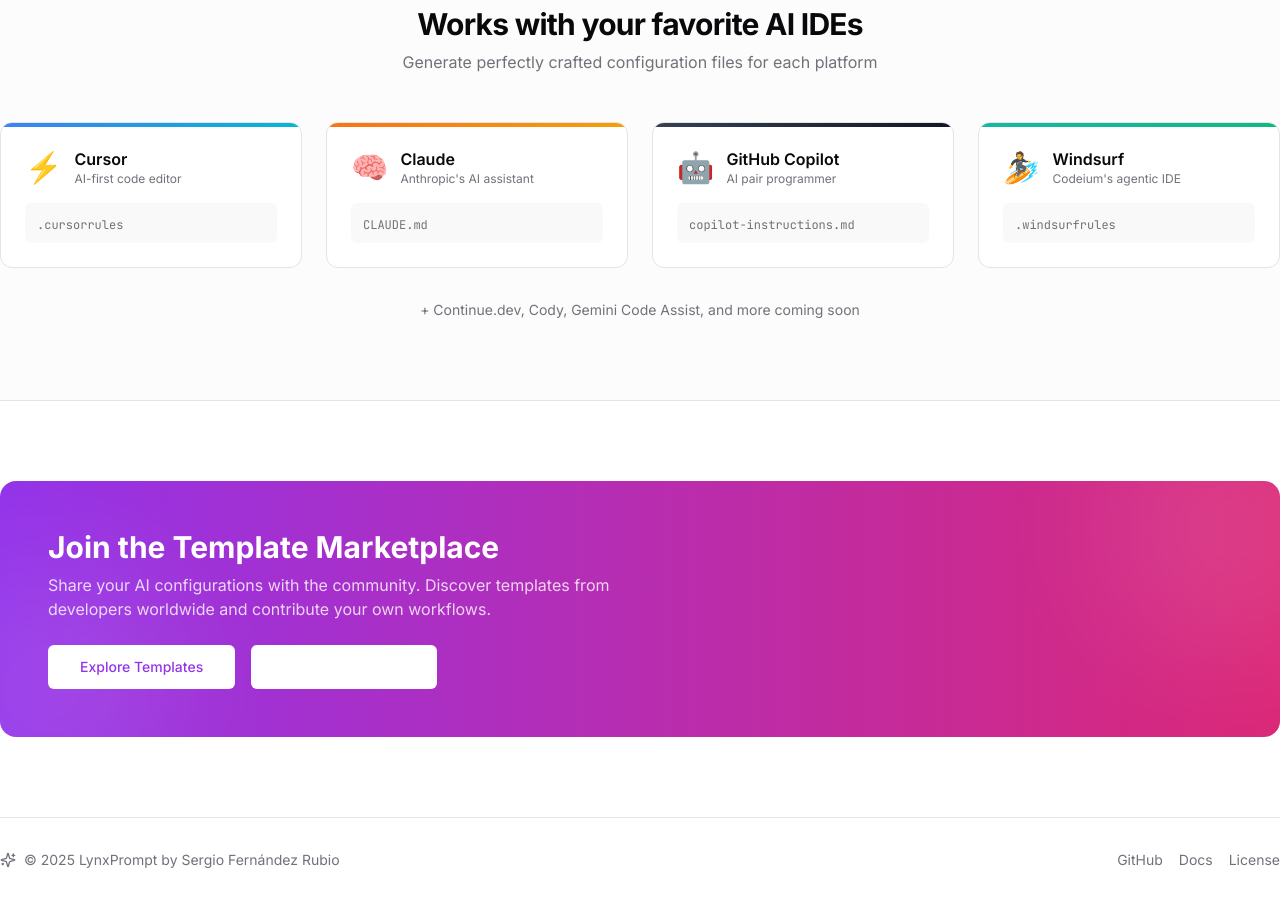
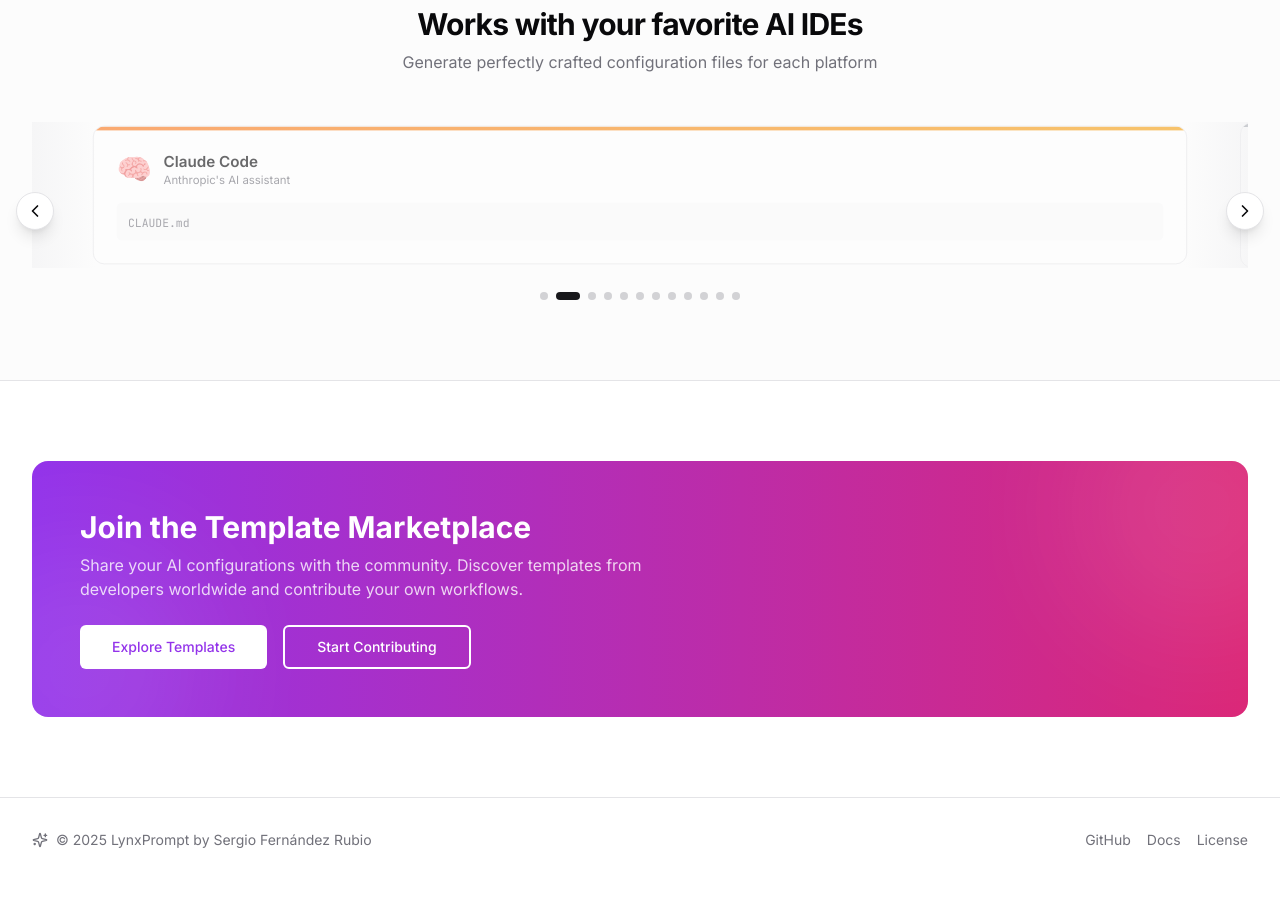
Before and after one commit to GeiserX/LynxPrompt, a Next.js app: page / in a window 1280 px wide. Shown: the part 940-1842 px from the top of the page. Built offline with nearby package versions, Linux system fonts and the light colour scheme.

Commit message:
feat: add platform carousel with all AI IDEs and fix padding issues

```diff
--- a/src/app/page.tsx
+++ b/src/app/page.tsx
@@ -1,5 +1,4 @@
 import Link from "next/link";
-import Image from "next/image";
 import { Button } from "@/components/ui/button";
 import {
   Sparkles,
@@ -10,13 +9,14 @@
   ArrowRight,
   Users,
 } from "lucide-react";
+import { PlatformCarousel } from "@/components/platform-carousel";
 
 export default function HomePage() {
   return (
     <div className="flex min-h-screen flex-col">
       {/* Header */}
       <header className="sticky top-0 z-50 w-full border-b bg-background/95 backdrop-blur supports-[backdrop-filter]:bg-background/60">
-        <div className="container flex h-16 items-center justify-between">
+        <div className="container mx-auto flex h-16 items-center justify-between px-4 sm:px-6 lg:px-8">
           <Link href="/" className="flex items-center gap-2">
             <Sparkles className="h-6 w-6 text-primary" />
             <span className="text-xl font-bold">LynxPrompt</span>
@@ -43,7 +43,7 @@
       </header>
 
       {/* Hero Section */}
-      <section className="container flex flex-col items-center justify-center gap-8 py-24 text-center">
+      <section className="container mx-auto flex flex-col items-center justify-center gap-8 px-4 py-24 text-center sm:px-6 lg:px-8">
         <div className="flex max-w-3xl flex-col items-center gap-4">
           <div className="flex items-center gap-2 rounded-full border bg-muted px-4 py-1.5 text-sm">
             <MousePointer2 className="h-4 w-4" />
@@ -100,9 +100,9 @@
         </div>
       </section>
 
-      {/* Supported Platforms - Elegant Cards */}
+      {/* Supported Platforms - Carousel */}
       <section className="border-y bg-muted/30 py-20">
-        <div className="container">
+        <div className="container mx-auto px-4 sm:px-6 lg:px-8">
           <div className="mb-12 text-center">
             <h2 className="text-3xl font-bold tracking-tight">
               Works with your favorite AI IDEs
@@ -112,45 +112,12 @@
             </p>
           </div>
 
-          <div className="grid gap-6 sm:grid-cols-2 lg:grid-cols-4">
-            <PlatformCard
-              name="Cursor"
-              description="AI-first code editor"
-              configFile=".cursorrules"
-              gradient="from-blue-500 to-cyan-500"
-              icon="⚡"
-            />
-            <PlatformCard
-              name="Claude"
-              description="Anthropic's AI assistant"
-              configFile="CLAUDE.md"
-              gradient="from-orange-500 to-amber-500"
-              icon="🧠"
-            />
-            <PlatformCard
-              name="GitHub Copilot"
-              description="AI pair programmer"
-              configFile="copilot-instructions.md"
-              gradient="from-gray-700 to-gray-900"
-              icon="🤖"
-            />
-            <PlatformCard
-              name="Windsurf"
-              description="Codeium's agentic IDE"
-              configFile=".windsurfrules"
-              gradient="from-teal-500 to-emerald-500"
-              icon="🏄"
-            />
-          </div>
-
-          <p className="mt-8 text-center text-sm text-muted-foreground">
-            + Continue.dev, Cody, Gemini Code Assist, and more coming soon
-          </p>
+          <PlatformCarousel />
         </div>
       </section>
 
       {/* Community Templates CTA */}
-      <section className="container py-20">
+      <section className="container mx-auto px-4 py-20 sm:px-6 lg:px-8">
         <div className="relative overflow-hidden rounded-2xl bg-gradient-to-r from-purple-600 to-pink-600 p-8 text-white sm:p-12">
           <div className="relative z-10">
             <h2 className="text-3xl font-bold">Join the Template Marketplace</h2>
@@ -158,7 +125,7 @@
               Share your AI configurations with the community. Discover templates
               from developers worldwide and contribute your own workflows.
             </p>
-            <div className="mt-6 flex gap-4">
+            <div className="mt-6 flex flex-wrap gap-4">
               <Button
                 variant="secondary"
                 size="lg"
@@ -168,10 +135,9 @@
                 <Link href="/templates">Explore Templates</Link>
               </Button>
               <Button
-                variant="outline"
                 size="lg"
                 asChild
-                className="border-white/30 text-white hover:bg-white/10"
+                className="border-2 border-white bg-transparent text-white hover:bg-white/20"
               >
                 <Link href="/auth/signin">Start Contributing</Link>
               </Button>
@@ -185,7 +151,7 @@
 
       {/* Footer */}
       <footer className="border-t py-8">
-        <div className="container flex flex-col items-center justify-between gap-4 sm:flex-row">
+        <div className="container mx-auto flex flex-col items-center justify-between gap-4 px-4 sm:flex-row sm:px-6 lg:px-8">
           <div className="flex items-center gap-2">
             <Sparkles className="h-4 w-4 text-muted-foreground" />
             <p className="text-sm text-muted-foreground">
@@ -235,43 +201,3 @@
     </div>
   );
 }
-
-function PlatformCard({
-  name,
-  description,
-  configFile,
-  gradient,
-  icon,
-}: {
-  name: string;
-  description: string;
-  configFile: string;
-  gradient: string;
-  icon: string;
-}) {
-  return (
-    <div className="group relative overflow-hidden rounded-xl border bg-card p-6 transition-all hover:-translate-y-1 hover:shadow-xl">
-      {/* Gradient accent bar */}
-      <div
-        className={`absolute inset-x-0 top-0 h-1 bg-gradient-to-r ${gradient}`}
-      />
-
-      <div className="mb-4 flex items-center gap-3">
-        <span className="text-3xl">{icon}</span>
-        <div>
-          <h3 className="font-semibold">{name}</h3>
-          <p className="text-xs text-muted-foreground">{description}</p>
-        </div>
-      </div>
-
-      <div className="rounded-md bg-muted/50 px-3 py-2">
-        <code className="text-xs text-muted-foreground">{configFile}</code>
-      </div>
-
-      {/* Hover gradient overlay */}
-      <div
-        className={`absolute inset-0 bg-gradient-to-br ${gradient} opacity-0 transition-opacity group-hover:opacity-5`}
-      />
-    </div>
-  );
-}
--- /dev/null
+++ b/src/components/platform-carousel.tsx
@@ -0,0 +1,228 @@
+"use client";
+
+import { useState, useEffect, useCallback } from "react";
+import { ChevronLeft, ChevronRight } from "lucide-react";
+
+const PLATFORMS = [
+  {
+    name: "Cursor",
+    description: "AI-first code editor",
+    configFile: ".cursorrules",
+    gradient: "from-blue-500 to-cyan-500",
+    icon: "⚡",
+  },
+  {
+    name: "Claude Code",
+    description: "Anthropic's AI assistant",
+    configFile: "CLAUDE.md",
+    gradient: "from-orange-500 to-amber-500",
+    icon: "🧠",
+  },
+  {
+    name: "GitHub Copilot",
+    description: "AI pair programmer",
+    configFile: "copilot-instructions.md",
+    gradient: "from-gray-700 to-gray-900",
+    icon: "🤖",
+  },
+  {
+    name: "Windsurf",
+    description: "Codeium's agentic IDE",
+    configFile: ".windsurfrules",
+    gradient: "from-teal-500 to-emerald-500",
+    icon: "🏄",
+  },
+  {
+    name: "Continue.dev",
+    description: "Open-source AI code assistant",
+    configFile: ".continuerc.json",
+    gradient: "from-violet-500 to-purple-500",
+    icon: "▶️",
+  },
+  {
+    name: "Cody",
+    description: "Sourcegraph's AI assistant",
+    configFile: ".cody.json",
+    gradient: "from-red-500 to-rose-500",
+    icon: "🔍",
+  },
+  {
+    name: "Gemini Code Assist",
+    description: "Google's AI coding helper",
+    configFile: ".gemini/settings.json",
+    gradient: "from-blue-600 to-indigo-600",
+    icon: "💎",
+  },
+  {
+    name: "Aider",
+    description: "AI pair programming in terminal",
+    configFile: ".aider.conf.yml",
+    gradient: "from-green-500 to-lime-500",
+    icon: "🎯",
+  },
+  {
+    name: "Tabnine",
+    description: "AI code completions",
+    configFile: ".tabnine.json",
+    gradient: "from-pink-500 to-fuchsia-500",
+    icon: "⌨️",
+  },
+  {
+    name: "Amazon Q",
+    description: "AWS AI developer assistant",
+    configFile: ".amazonq/rules",
+    gradient: "from-amber-500 to-orange-600",
+    icon: "☁️",
+  },
+  {
+    name: "JetBrains AI",
+    description: "AI assistant for JetBrains IDEs",
+    configFile: ".idea/ai-assistant.xml",
+    gradient: "from-purple-600 to-violet-600",
+    icon: "🔧",
+  },
+  {
+    name: "Void",
+    description: "Open-source Cursor alternative",
+    configFile: ".voidrules",
+    gradient: "from-slate-600 to-zinc-700",
+    icon: "◼️",
+  },
+];
+
+export function PlatformCarousel() {
+  const [currentIndex, setCurrentIndex] = useState(0);
+  const [isPaused, setIsPaused] = useState(false);
+
+  // Number of visible items based on screen size
+  const visibleCount = 4;
+
+  const nextSlide = useCallback(() => {
+    setCurrentIndex((prev) => (prev + 1) % PLATFORMS.length);
+  }, []);
+
+  const prevSlide = useCallback(() => {
+    setCurrentIndex((prev) => (prev - 1 + PLATFORMS.length) % PLATFORMS.length);
+  }, []);
+
+  // Auto-rotate every 3 seconds
+  useEffect(() => {
+    if (isPaused) return;
+    const interval = setInterval(nextSlide, 3000);
+    return () => clearInterval(interval);
+  }, [isPaused, nextSlide]);
+
+  // Get visible platforms with wrap-around
+  const getVisiblePlatforms = () => {
+    const result = [];
+    for (let i = 0; i < visibleCount; i++) {
+      const index = (currentIndex + i) % PLATFORMS.length;
+      result.push({ ...PLATFORMS[index], originalIndex: index });
+    }
+    return result;
+  };
+
+  return (
+    <div
+      className="relative"
+      onMouseEnter={() => setIsPaused(true)}
+      onMouseLeave={() => setIsPaused(false)}
+    >
+      {/* Navigation buttons */}
+      <button
+        onClick={prevSlide}
+        className="absolute -left-4 top-1/2 z-20 -translate-y-1/2 rounded-full border bg-background p-2 shadow-lg transition-all hover:bg-muted"
+        aria-label="Previous platform"
+      >
+        <ChevronLeft className="h-5 w-5" />
+      </button>
+      <button
+        onClick={nextSlide}
+        className="absolute -right-4 top-1/2 z-20 -translate-y-1/2 rounded-full border bg-background p-2 shadow-lg transition-all hover:bg-muted"
+        aria-label="Next platform"
+      >
+        <ChevronRight className="h-5 w-5" />
+      </button>
+
+      {/* Carousel container with fade edges */}
+      <div className="relative overflow-hidden">
+        {/* Left fade gradient */}
+        <div className="pointer-events-none absolute inset-y-0 left-0 z-10 w-16 bg-gradient-to-r from-muted/80 to-transparent" />
+        {/* Right fade gradient */}
+        <div className="pointer-events-none absolute inset-y-0 right-0 z-10 w-16 bg-gradient-to-l from-muted/80 to-transparent" />
+
+        {/* Cards container */}
+        <div className="flex gap-6 px-8 transition-transform duration-500 ease-in-out">
+          {getVisiblePlatforms().map((platform, idx) => (
+            <div
+              key={`${platform.name}-${idx}`}
+              className="w-full min-w-[calc(25%-18px)] flex-shrink-0 transition-all duration-500"
+              style={{
+                opacity: idx === 0 || idx === visibleCount - 1 ? 0.6 : 1,
+                transform: idx === 0 || idx === visibleCount - 1 ? 'scale(0.95)' : 'scale(1)',
+              }}
+            >
+              <PlatformCard {...platform} />
+            </div>
+          ))}
+        </div>
+      </div>
+
+      {/* Dot indicators */}
+      <div className="mt-6 flex justify-center gap-2">
+        {PLATFORMS.map((_, idx) => (
+          <button
+            key={idx}
+            onClick={() => setCurrentIndex(idx)}
+            className={`h-2 w-2 rounded-full transition-all ${
+              idx === currentIndex
+                ? "w-6 bg-primary"
+                : "bg-muted-foreground/30 hover:bg-muted-foreground/50"
+            }`}
+            aria-label={`Go to slide ${idx + 1}`}
+          />
+        ))}
+      </div>
+    </div>
+  );
+}
+
+function PlatformCard({
+  name,
+  description,
+  configFile,
+  gradient,
+  icon,
+}: {
+  name: string;
+  description: string;
+  configFile: string;
+  gradient: string;
+  icon: string;
+}) {
+  return (
+    <div className="group relative overflow-hidden rounded-xl border bg-card p-6 transition-all hover:-translate-y-1 hover:shadow-xl">
+      {/* Gradient accent bar */}
+      <div
+        className={`absolute inset-x-0 top-0 h-1 bg-gradient-to-r ${gradient}`}
+      />
+
+      <div className="mb-4 flex items-center gap-3">
+        <span className="text-3xl">{icon}</span>
+        <div>
+          <h3 className="font-semibold">{name}</h3>
+          <p className="text-xs text-muted-foreground">{description}</p>
+        </div>
+      </div>
+
+      <div className="rounded-md bg-muted/50 px-3 py-2">
+        <code className="text-xs text-muted-foreground">{configFile}</code>
+      </div>
+
+      {/* Hover gradient overlay */}
+      <div
+        className={`absolute inset-0 bg-gradient-to-br ${gradient} opacity-0 transition-opacity group-hover:opacity-5`}
+      />
+    </div>
+  );
+}
```
